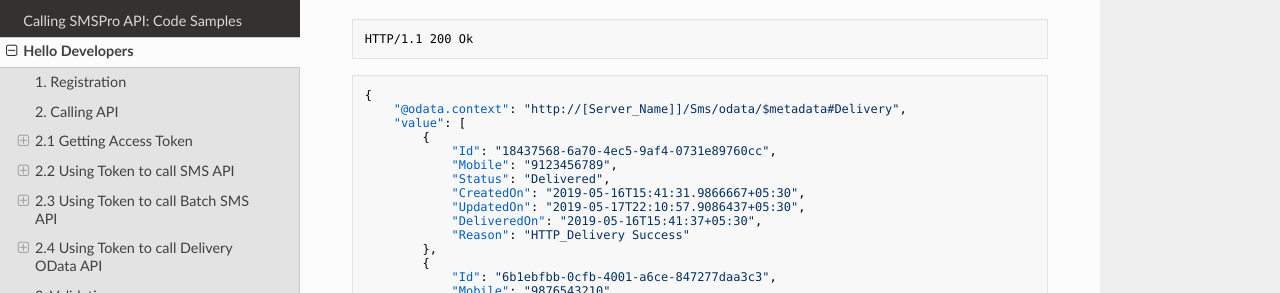
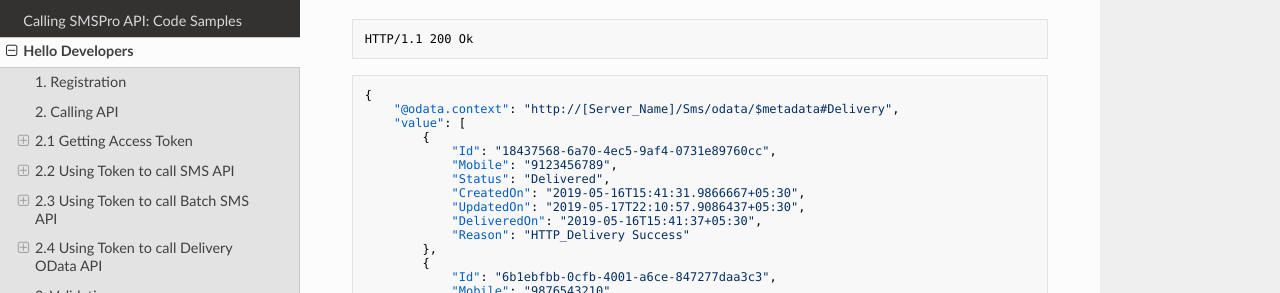
Before and after one commit to iSatishYadav/SMSPro, an MkDocs documentation site: the page built from docs/quick-start.md, in a window 1280 px wide and 900 px high, scrolled down 4042 px. Shown: the part 158-451 px from the top of the window. Built offline with MkDocs 1.6.1, drawn with Linux system fonts in a browser that asks for light colours; nearby versions of some CDN libraries.

`````diff
--- a/docs/quick-start.md
+++ b/docs/quick-start.md
@@ -185,7 +185,7 @@ HTTP/1.1 200 Ok
 ````
 ````JSON
 {
-    "@odata.context": "http://[Server_Name]]/Sms/odata/$metadata#Delivery",
+    "@odata.context": "http://[Server_Name]/Sms/odata/$metadata#Delivery",
     "value": [
         {
             "Id": "18437568-6a70-4ec5-9af4-0731e89760cc",
`````
